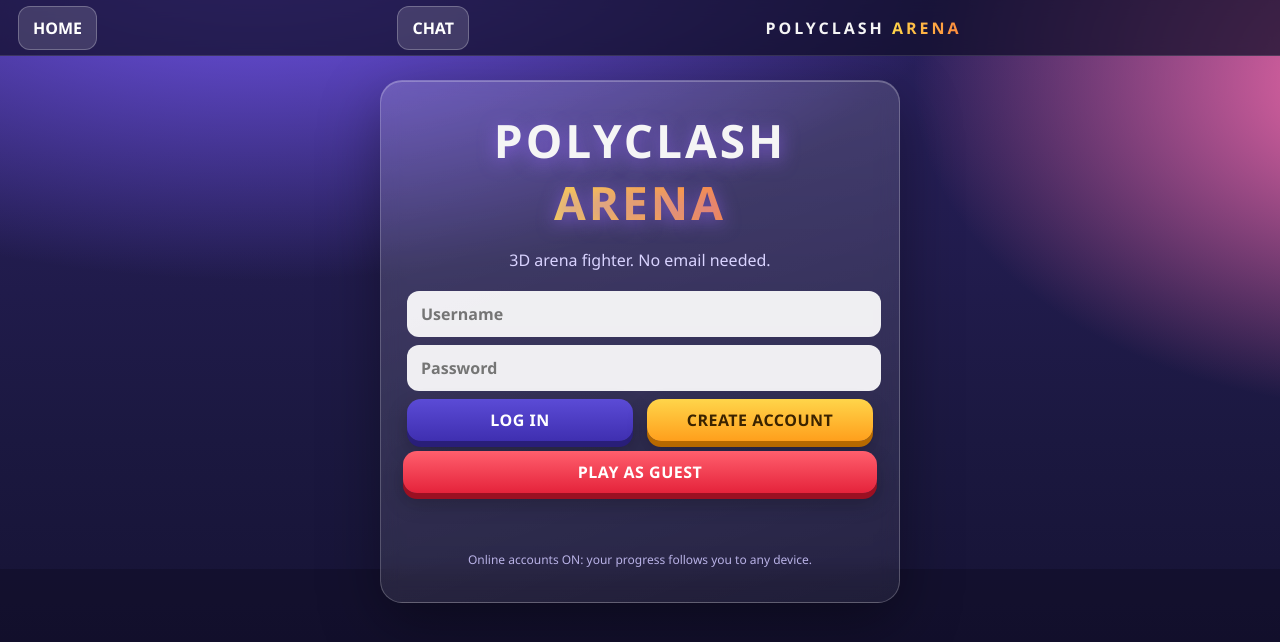
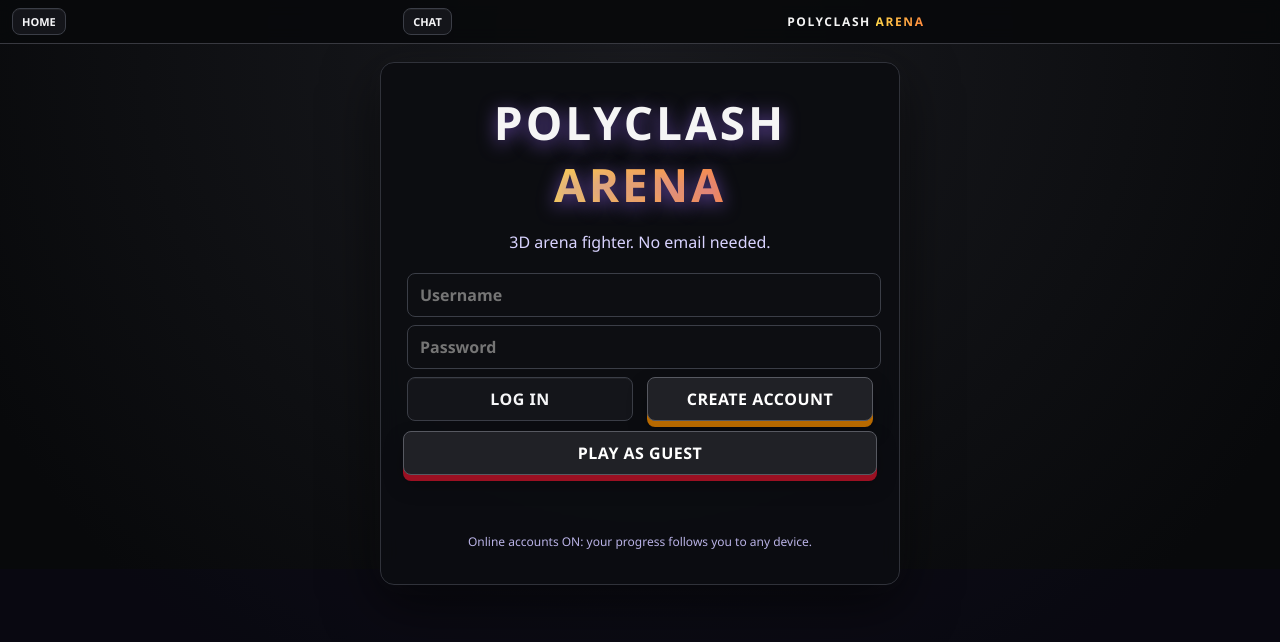
Before and after one commit to snyderlandon2-design/Polyclash, a plain HTML site: page index.html in a window 1280 px wide. Drawn offline with nearby package versions, Linux system fonts and the light colour scheme; no server answers.

Commit message:
Modernize UI with compact monochrome controls and subtle white glow

```diff
--- a/css/style.css
+++ b/css/style.css
@@ -168,3 +168,21 @@ img.th.ok{opacity:1}
 .chatPanel.hide{display:none}.chatHead{display:flex;align-items:center;justify-content:space-between;margin-bottom:8px}.chatTabs{display:flex;gap:5px;margin-bottom:8px}.chatTabs button,.chatForm button{background:#39346c;border:0;border-radius:7px;padding:9px;color:white;cursor:pointer;font-weight:700}.chatTabs button.on,.chatForm button{background:#6051e9}.chatTabs button.hide{display:none}.chatPanel input{width:100%;box-sizing:border-box;padding:10px;background:#fff;color:#17152d;border:0;border-radius:7px}.chatMessages{flex:1;min-height:0;overflow:auto;display:flex;flex-direction:column;gap:7px;padding:8px;background:#0d0d1d;border-radius:8px}.chatLine{padding:8px;background:#29254d;border-radius:8px;overflow-wrap:anywhere}.chatLine small{display:block;color:#bdb5ee;margin-bottom:3px}.chatAnnouncement{border:1px solid #ffc44c;background:#51401e}.chatForm{display:flex;gap:6px;margin-top:8px}.chatForm input{flex:1;min-width:0}.chatPanel .tiny{margin:5px 0;color:#ffb7b7}
 
 .onlineDot{display:inline-block;width:9px;height:9px;border-radius:50%;background:#28e878;box-shadow:0 0 9px #28e87899;vertical-align:middle;margin:0 4px}.onlineText{color:#48ed91;font-weight:700;font-size:10px;letter-spacing:.07em}
+
+/* Monochrome battleground interface: compact controls and restrained glow. */
+:root{--g:#f4f4f6;--r:#d4d4d8;--m:#9ca3af}
+.screen{background:radial-gradient(circle at 50% 5%,#1a1b20,#08090b 75%)}
+.card{background:rgba(12,13,17,.94);border:1px solid #30323a;box-shadow:0 18px 55px #0009,0 0 30px #ffffff08;border-radius:14px}
+.btn,.sb{background:#14151a;color:#f5f5f7;border:1px solid #3b3e47;border-radius:8px;box-shadow:inset 0 1px #ffffff0c;transition:border-color .18s,box-shadow .18s,background .18s}
+.btn:hover,.sb:hover{border-color:#f0f0f0;box-shadow:0 0 16px #ffffff24;background:#202127}
+.gold,.red,.btn.gold,.btn.red{background:#202126;color:#fff;border-color:#575961}
+.btn.gold:hover,.btn.red:hover{background:#303137;box-shadow:0 0 18px #ffffff30}
+.card2.sel{background:#24252a}
+.top{height:44px;padding:4px 10px;background:#08090be8;border-bottom:1px solid #383940}
+.top .sb{font-size:11px;padding:5px 9px;margin:2px;font-weight:700}
+.top .brand{font-size:12px;letter-spacing:1.6px}
+.top .acct{font-size:11px}
+.screen{padding-top:62px}
+h1,h2,h3{letter-spacing:.06em}
+input,textarea,select{background:#0d0e12;color:#f5f5f5;border:1px solid #3b3e47;border-radius:8px}
+input:focus,textarea:focus,select:focus{outline:1px solid #d8d8dc}
```
